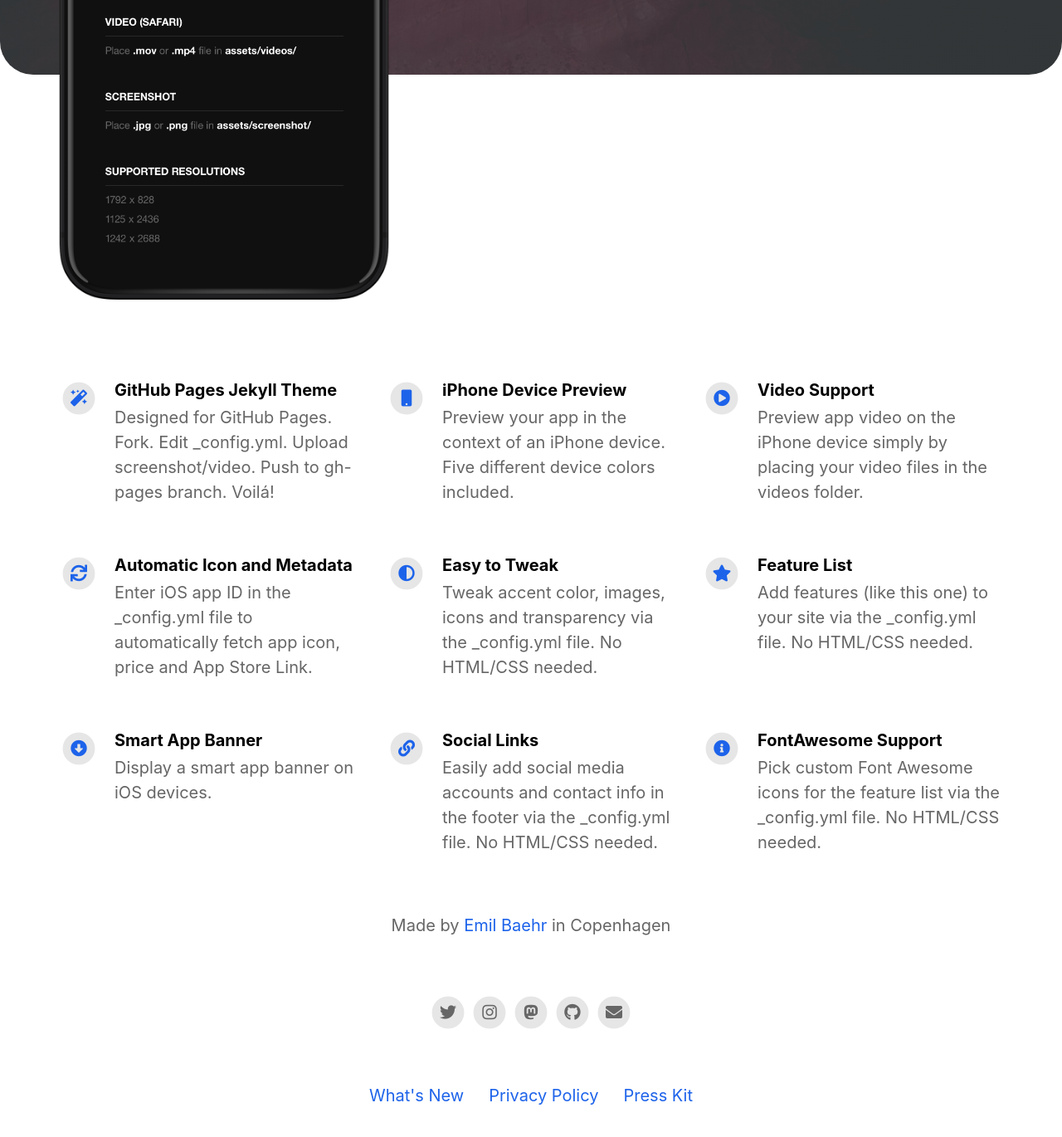
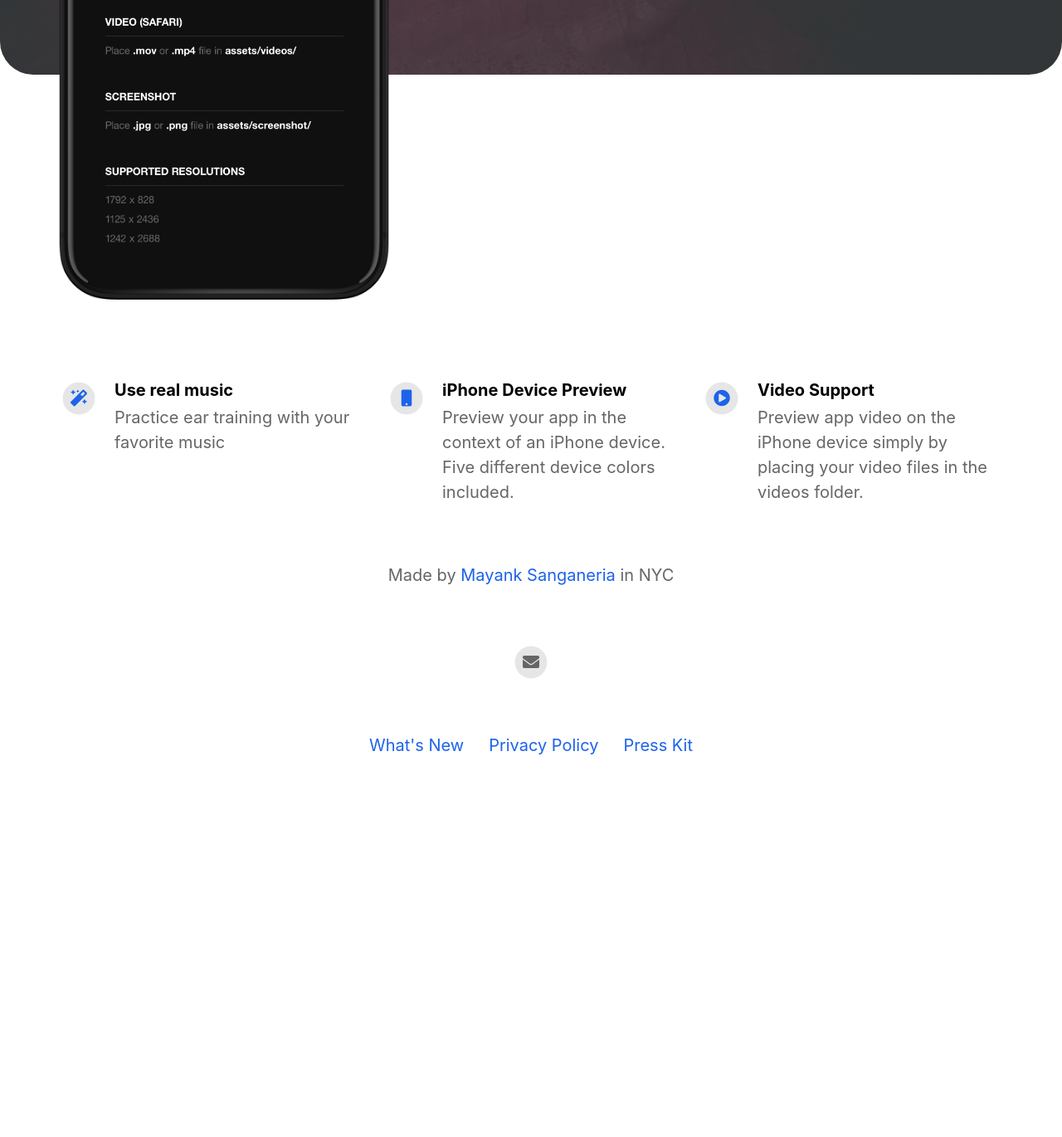
Before and after one commit to e7mac/real-ear-trainer-landing-page, a Jekyll site: the page built from index.html, in a window 1280 px wide and 1400 px high, scrolled down 624 px. Shown: the top 1370 px of the window at 83% size. Built offline with Jekyll 4.4.1, drawn with Linux system fonts in a browser that asks for light colours; nearby versions of some CDN libraries; after the commit the page ends 1602 px from its top, so only the background shows below that.

Commit message:
initial changes

```diff
--- a/_config.yml
+++ b/_config.yml
@@ -20,24 +20,24 @@ enable_smart_app_banner                   : true
 
 
 # Information About Yourself
-your_name                                 : Emil Baehr
+your_name                                 : Mayank Sanganeria
 your_link                                 : https://emilbaehr.com
-your_city                                 : Copenhagen
-email_address                             : emil.baehr@gmail.com
+your_city                                 : NYC
+email_address                             : mayank.ot@gmail.com
 facebook_username                         :
-instagram_username                        : ebaehr
-twitter_username                          : ebaehr
-github_username                           : emilbaehr
+instagram_username                        :
+twitter_username                          :
+github_username                           :
 youtube_username                          :
-mastodon_link                             : https://mastodon.social/@ebaehr
+mastodon_link                             :
 
 
 
 # Feature List                            Edit, add or remove features to be presented.
 features                                  :
 
-  - title                                 : GitHub Pages Jekyll Theme
-    description                           : Designed for GitHub Pages. Fork. Edit _config.yml. Upload screenshot/video. Push to gh-pages branch. Voilá!
+  - title                                 : Use real music
+    description                           : Practice ear training with your favorite music
     fontawesome_icon_name                 : magic
 
   - title                                 : iPhone Device Preview
@@ -47,36 +47,6 @@ features                                  :
   - title                                 : Video Support
     description                           : Preview app video on the iPhone device simply by placing your video files in the videos folder.
     fontawesome_icon_name                 : play-circle
-
-  - title                                 : Automatic Icon and Metadata
-    description                           : Enter iOS app ID in the _config.yml file to automatically fetch app icon, price and App Store Link.
-    fontawesome_icon_name                 : sync
-
-  - title                                 : Easy to Tweak
-    description                           : Tweak accent color, images, icons and transparency via the _config.yml file. No HTML/CSS needed.
-    fontawesome_icon_name                 : adjust
-
-  - title                                 : Feature List
-    description                           : Add features (like this one) to your site via the _config.yml file. No HTML/CSS needed.
-    fontawesome_icon_name                 : star
-
-  - title                                 : Smart App Banner
-    description                           : Display a smart app banner on iOS devices.
-    fontawesome_icon_name                 : arrow-alt-circle-down
-
-  - title                                 : Social Links
-    description                           : Easily add social media accounts and contact info in the footer via the _config.yml file. No HTML/CSS needed.
-    fontawesome_icon_name                 : link
-
-  - title                                 : FontAwesome Support
-    description                           : Pick custom Font Awesome icons for the feature list via the _config.yml file. No HTML/CSS needed.
-    fontawesome_icon_name                 : info-circle
-
-  - title                                 : # New Feature Title
-    description                           : # New Feature Description
-    fontawesome_icon_name                 : # Enter Font Awesome icon name (e.g. star). Find icons on fontawesome.com/icons.
-
-
 
 # Theme Settings
 topbar_color                              : "#000000"
```
